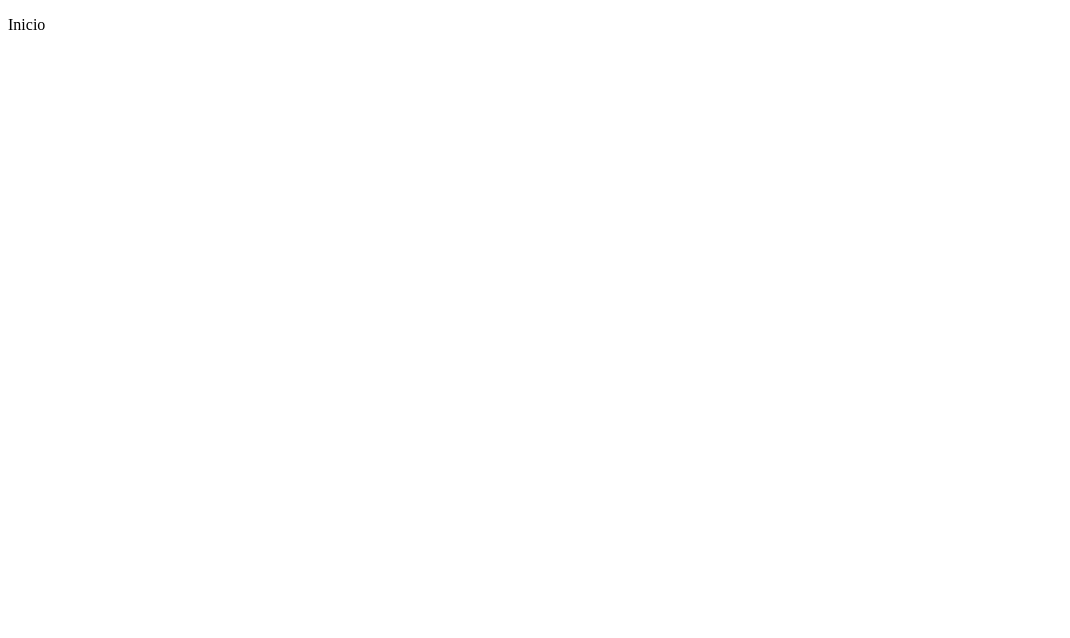
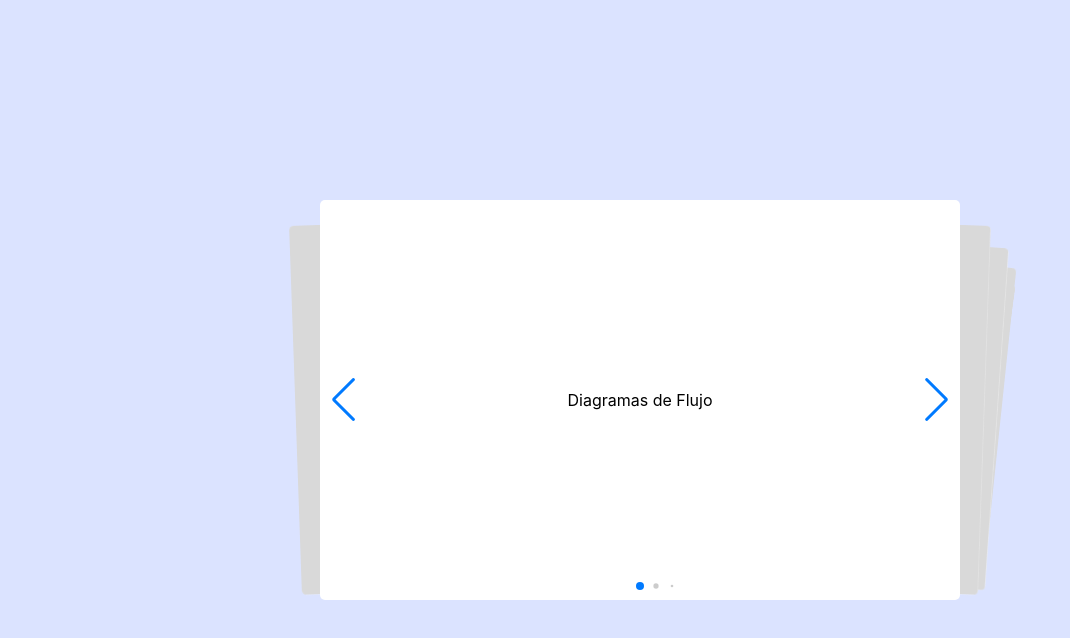
Before and after one commit to NunezManriqueCuauhtemocEmmanuel/Biblioteca, a plain HTML site: page index.html in a window 1280 px wide. Shown: the whole page, without its empty margins (0-1070 px from the left). Drawn offline with nearby package versions, Linux system fonts and the light colour scheme.

Commit message:
segunda parte

```diff
--- a/css/inicio.css
+++ b/css/inicio.css
@@ -0,0 +1,32 @@
+*{
+    margin: 0;
+    padding: 0;
+    box-sizing: border-box;
+    font-family: -apple-system, BlinkMacSystemFont, 'Segoe UI', Roboto, Oxygen, Ubuntu, Cantarell, 'Open Sans', 'Helvetica Neue', sans-serif;
+}
+body{
+    background: #dbe3ff;
+}
+section{
+    width: 100%;
+    min-height: 100vh;
+    display: flex;
+    justify-content: center;
+    align-items: center;
+}
+.swiper {
+    padding-top: 50px;
+    padding-bottom: 50px;
+    width: 50%;
+    height: 400px;
+    text-align: center;
+}
+.swiper-slide{
+    background: #ffffff;
+    display: flex;
+    align-items: center;
+    justify-content: center;
+    flex-direction: column;
+    border-radius: 5px;
+    transition: 0.5s linear;
+}
--- a/index.html
+++ b/index.html
@@ -6,8 +6,35 @@
     <meta name="viewport" content="width=device-width, initial-scale=1.0">
     <title>Biblioteca</title>
     <link rel="stylesheet" href="./css/inicio.css">
+    <link rel="shortcut icon" href="img/logoSpektre.svg" >
+    <link rel="stylesheet" href="https://unpkg.com/swiper@8/swiper-bundle.min.css"/>
 </head>
 <body>
-    <p>Inicio</p>
+    <section>
+        <!-- Slider main container -->
+        <div class="swiper">
+        <!-- Additional required wrapper -->
+            <div class="swiper-wrapper">
+          <!-- Slides -->
+                <div class="swiper-slide">Diagramas de Flujo</div>
+                <div class="swiper-slide">Diagramas de Clases</div>
+                <div class="swiper-slide">Diagramas de Casos de Uso</div>
+                <div class="swiper-slide">Diagramas de Actividades</div>
+                <div class="swiper-slide">Diagramas de Secuencia</div>
+                <div class="swiper-slide">Proximamente</div>
+            </div>
+            <!-- If we need pagination -->
+            <div class="swiper-pagination"></div>
+
+            <!-- If we need navigation buttons -->
+            <div class="swiper-button-prev"></div>
+            <div class="swiper-button-next"></div>
+
+            <!-- If we need scrollbar -->
+            <!-- <div class="swiper-scrollbar"></div> -->
+        </div>
+    </section>
+  <script src="https://unpkg.com/swiper@8/swiper-bundle.min.js"></script>
+  <script src="./js/app.js"></script>
 </body>
 </html>
--- /dev/null
+++ b/js/app.js
@@ -0,0 +1,23 @@
+const swiper = new Swiper('.swiper', {
+    // Optional parameters
+    direction: 'horizontal',
+    loop: true,
+    effect: "cards",
+
+    // If we need pagination
+    pagination: {
+      el: '.swiper-pagination',
+      dynamicBullets: true,
+    },
+
+    // Navigation arrows
+    navigation: {
+      nextEl: '.swiper-button-next',
+      prevEl: '.swiper-button-prev',
+    },
+
+    // And if we need scrollbar
+    // scrollbar: {
+    //   el: '.swiper-scrollbar',
+    // },
+});
```
Also changed, not shown: img/logoSpektre.svg (added).
